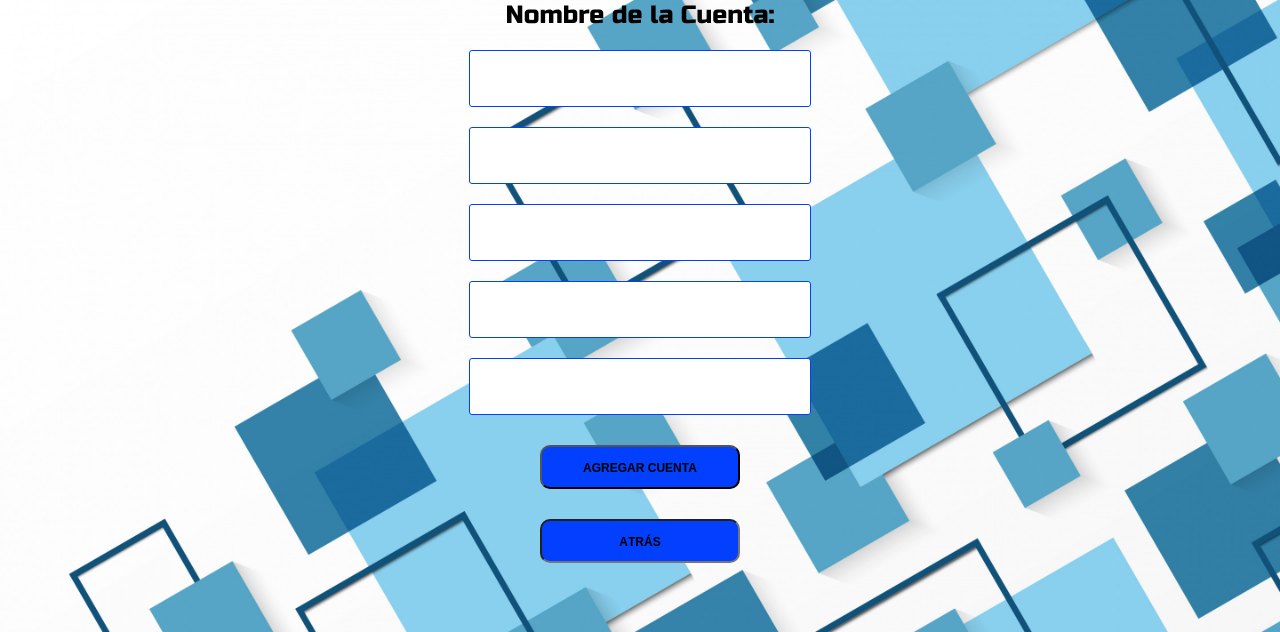
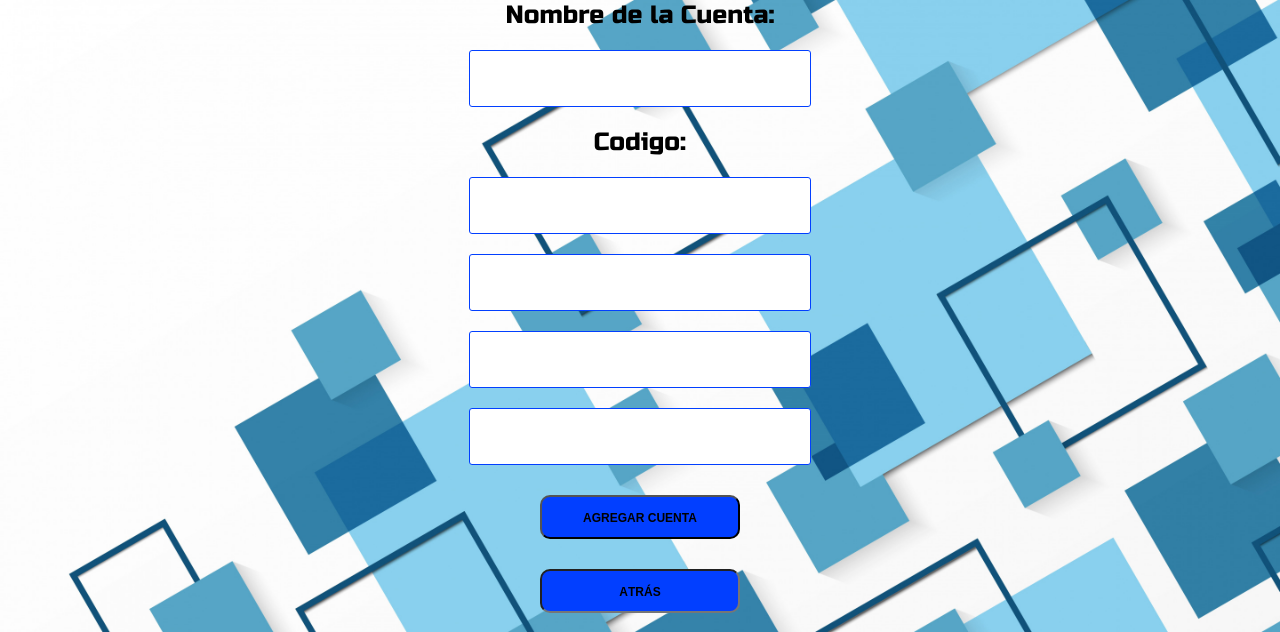
Before and after one commit to Agustin2211/Sistema-Contable-PHP, a PHP site: page /Administrador/agregarCuenta.php in a window 1280 px wide. Shown: the top 632 px of the page. Run offline with PHP 8.4, Linux system fonts and the light colour scheme.

Commit message:
Update agregarCuenta.php

```diff
--- a/Administrador/agregarCuenta.php
+++ b/Administrador/agregarCuenta.php
@@ -39,7 +39,7 @@ if (!empty($_POST['cuenta']) && !empty($_POST['codigo']) && !empty($_POST['tipo'
 
         <form action="agregarCuenta.php" method="POST">
             <label>Nombre de la Cuenta:</label><input name="cuenta" type="text">
-            <input name="codigo" type="number" min='0'>
+            <label>Codigo:</label><input name="codigo" type="number" min='0'>
             <input name="tipo" type="text">
             <input name="recibeSaldo" type="number" min='0' max='1'>
             <input name="saldoActual" type="number" min='0'>
```
